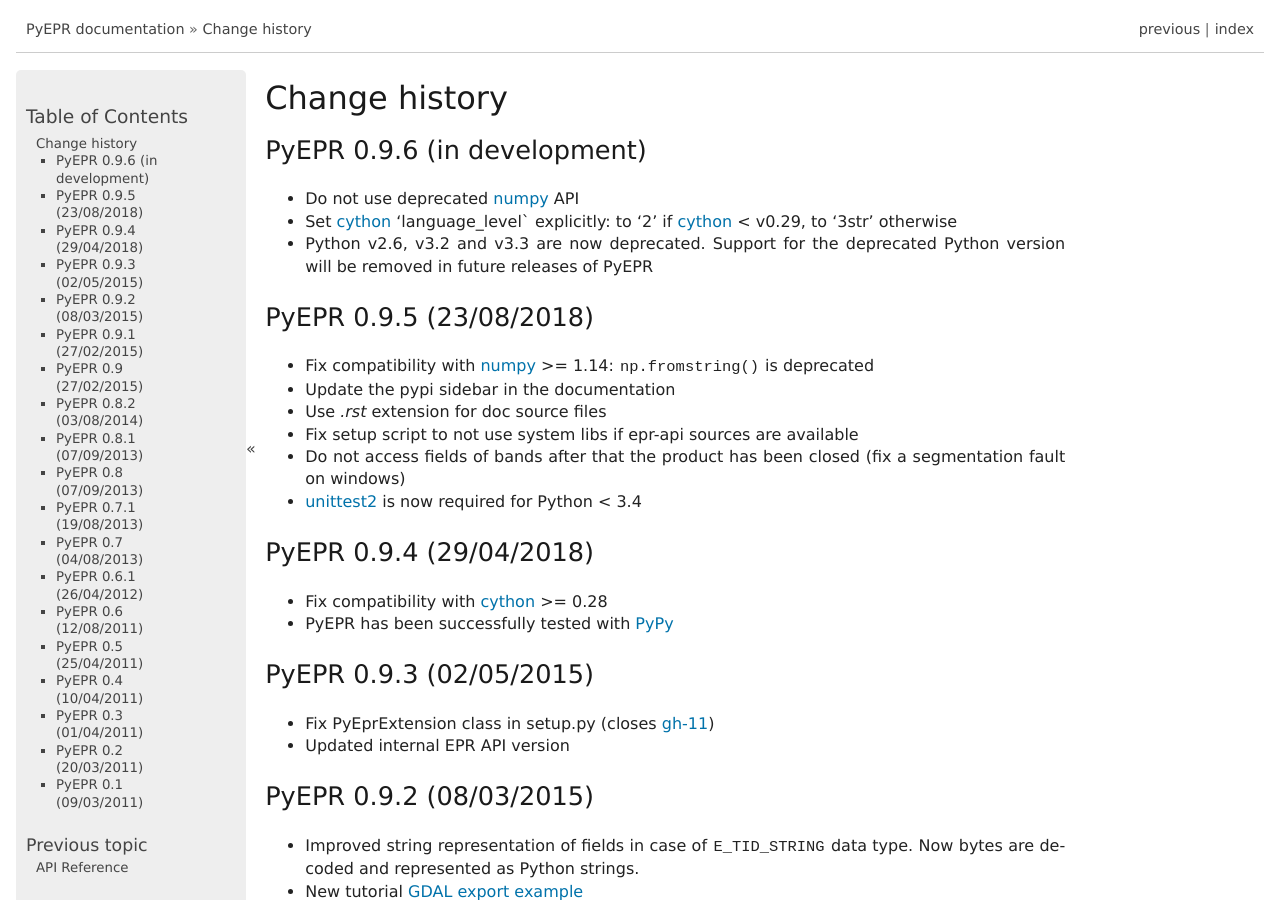
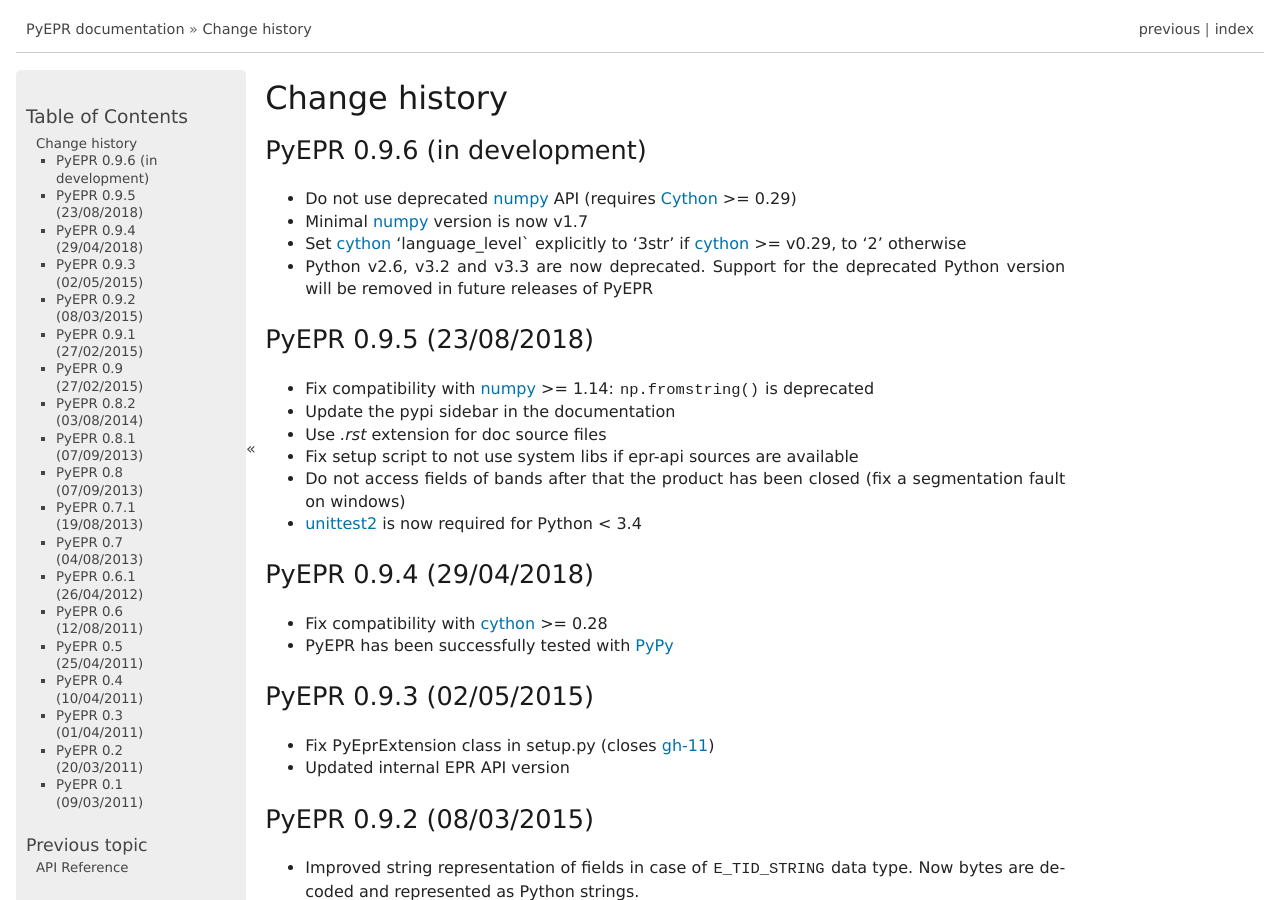
Before and after one commit to avalentino/pyepr, a Sphinx documentation site: the page built from doc/NEWS.rst, in a window 1280 px wide and 900 px high. Built offline with Sphinx 7.4.7, drawn with Linux system fonts in a browser that asks for light colours; formulas are drawn with MathJax 3.

Commit message:
Minimum numpy is now v1.7

```diff
--- a/README.rst
+++ b/README.rst
@@ -36,7 +36,7 @@
 correctly installed and configured:
 
 * Python2_ >= 2.6 or Python3_ >= 3.1 (including PyPy_)
-* numpy_ >= 1.5.0
+* numpy_ >= 1.7.0
 * `EPR API`_ >= 2.2 (optional, since PyEPR 0.7 the source tar-ball comes
   with a copy of the EPR C API sources)
 * a reasonably updated C compiler (build only)
--- a/doc/NEWS.rst
+++ b/doc/NEWS.rst
@@ -4,9 +4,10 @@
 PyEPR 0.9.6 (in development)
 ----------------------------
 
-* Do not use deprecated numpy_ API
-* Set cython_ 'language_level` explicitly: to '2' if cython_ < v0.29,
-  to '3str' otherwise
+* Do not use deprecated numpy_ API (requires Cython_ >= 0.29)
+* Minimal numpy_ version is now v1.7
+* Set cython_ 'language_level` explicitly to '3str' if cython_ >= v0.29,
+  to '2' otherwise
 * Python v2.6, v3.2 and v3.3 are now deprecated.
   Support for the deprecated Python version will be removed in future
   releases of PyEPR
--- a/doc/usermanual.rst
+++ b/doc/usermanual.rst
@@ -63,7 +63,7 @@
 correctly installed and configured:
 
 * Python2_ >= 2.6 or Python3_ >= 3.1 (including PyPy_)
-* numpy_ >= 1.5.0
+* numpy_ >= 1.7.0
 * `EPR API`_ >= 2.2 (optional, since PyEPR 0.7 the source tar-ball comes
   with a copy of the EPR C API sources)
 * a reasonably updated C compiler [#]_ (build only)
--- a/requirements.txt
+++ b/requirements.txt
@@ -1,3 +1,3 @@
-numpy>=1.5
+numpy>=1.7
 cython>=0.19
 unittest2;python_version<"3.4"
--- a/setup.py
+++ b/setup.py
@@ -258,8 +258,8 @@
 
     if HAVE_SETUPTOOLS:
         config['test_suite'] = get_collector()
-        config.setdefault('setup_requires', []).append('numpy>=1.5')
-        config.setdefault('install_requires', []).append('numpy>=1.5')
+        config.setdefault('setup_requires', []).append('numpy>=1.7')
+        config.setdefault('install_requires', []).append('numpy>=1.7')
         if ext.setup_requires_cython:
             config['setup_requires'].append('cython>=0.19')
 
```
